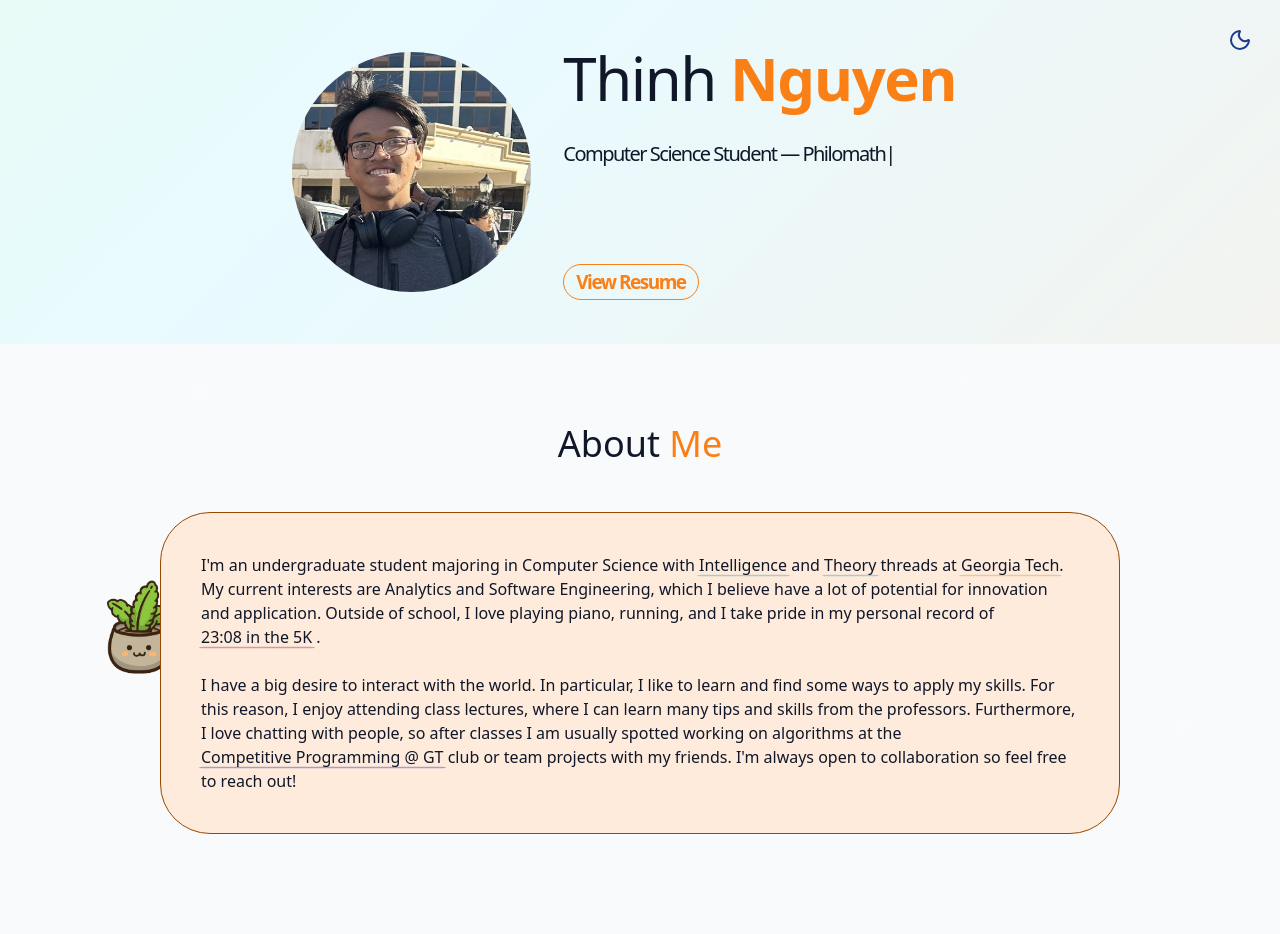
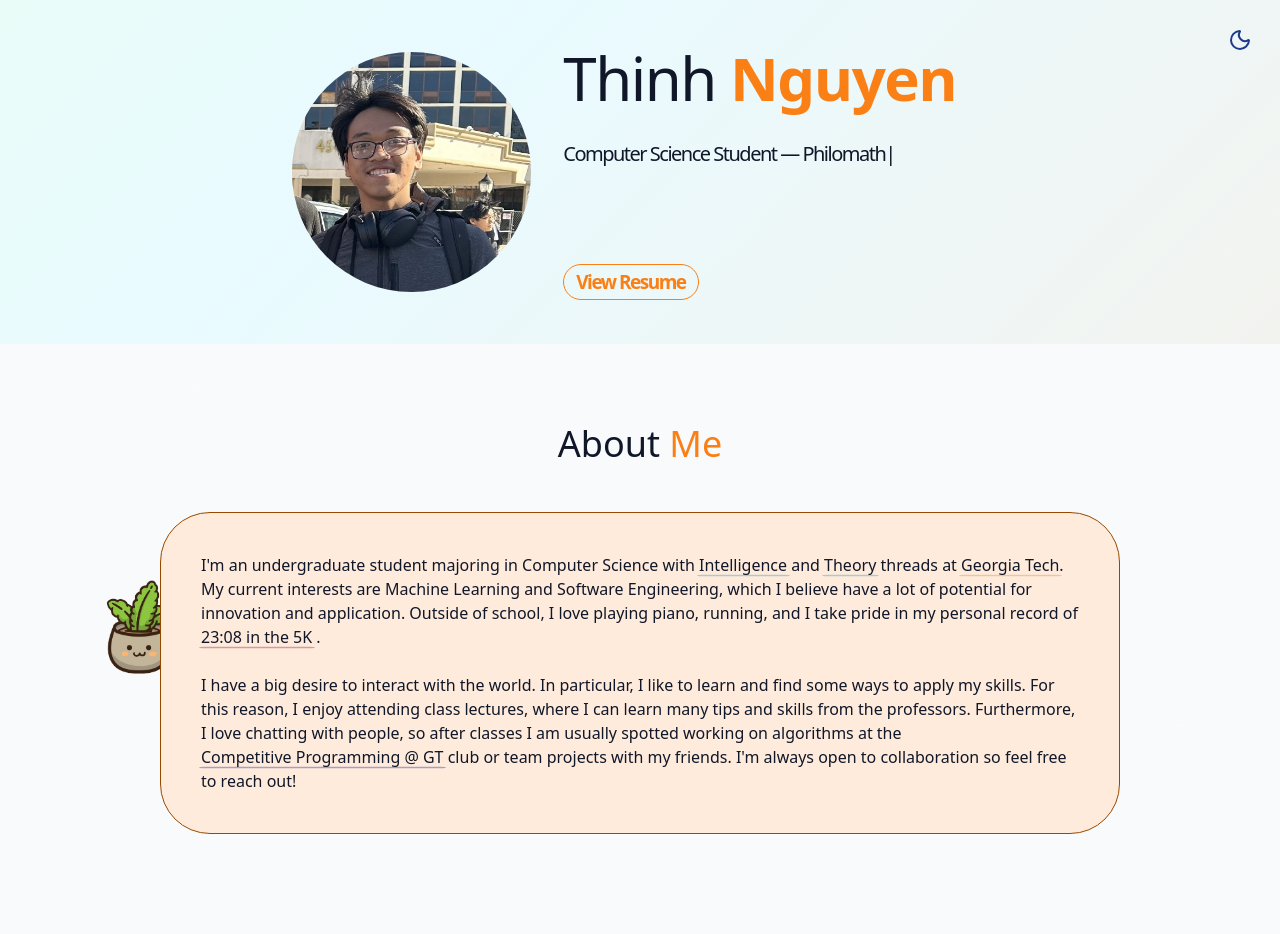
Before and after one commit to Softicles/thinhmnguyen.com, a React (Vite) app in the folder personal_web/: page / in a window 1280 px wide. Shown: the top 934 px of the page. Built offline with nearby package versions, Linux system fonts and the light colour scheme; some icons are missing.

Commit message:
update readme

```diff
--- a/personal_web/src/components/AboutSection.jsx
+++ b/personal_web/src/components/AboutSection.jsx
@@ -34,7 +34,7 @@ export const AboutSection = () => {
                         >
                             Georgia Tech
                         </a>
-                        . My current interests are Analytics and Software
+                        . My current interests are Machine Learning and Software
                         Engineering, which I believe have a lot of potential for
                         innovation and application. Outside of school, I love
                         playing piano, running, and I take pride in my personal
```
